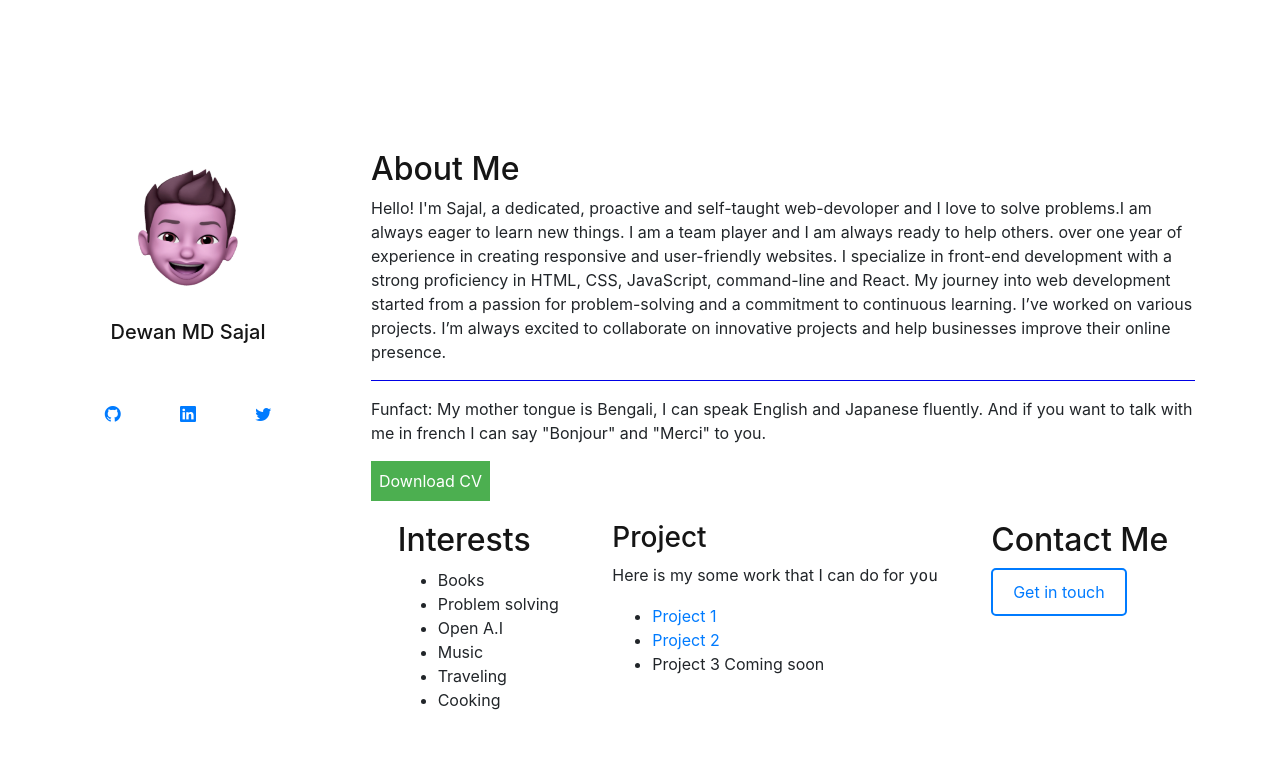
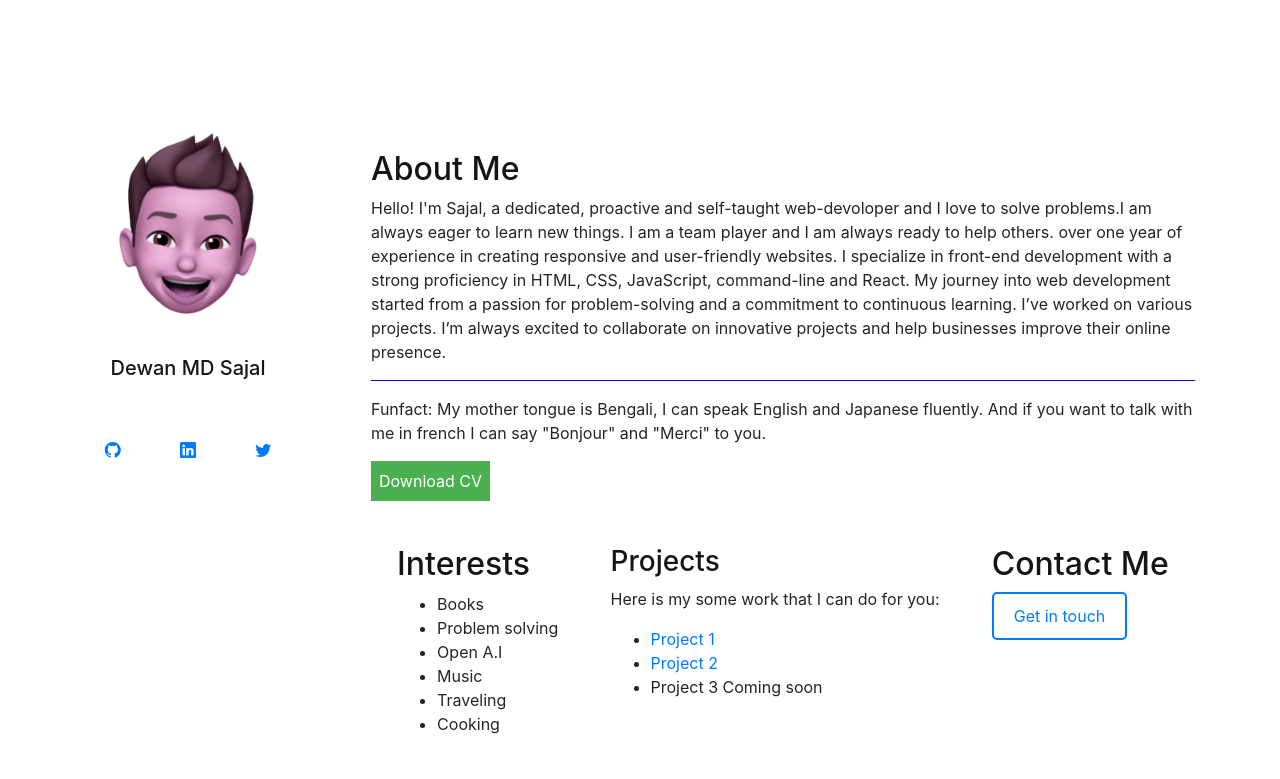
Before and after one commit to Onim1/C.V-for-wab, a website: page index.html in a window 1280 px wide. Drawn offline with nearby package versions, Linux system fonts and the light colour scheme.

Commit message:
git commit -m "Initial commit"

```diff
--- a/CSS/style.css
+++ b/CSS/style.css
@@ -85,14 +85,15 @@ main {
 
 .profile {
     text-align: center;
-    margin-top: 70px;
 }
 .profile-image {
-    width: 150px;
-    height: 150px;
+    max-width: 100%;
     border-radius: 50%;
-    margin: 70px, 70px, 0, 70px;
 }
+.dropdown-content a {
+    display: block;
+}
+
 
 
 /*btn*/
--- a/index.html
+++ b/index.html
@@ -20,7 +20,7 @@
 </head>
 <body class="falling">
     <div class="container">
-            <header>
+            <header class="text-center my-4">
                 <div class="profile">
                     <img src="emoji_onim.jpeg" class="profile-image" alt="Profile Image">
                     <h1 class="name">Dewan MD Sajal</h1>
@@ -40,7 +40,8 @@
                 </nav>
             </header>
         <main>
-            <section id="about">
+            <section id="about" class=" text-align mx-auto">
+
                 <h2>About Me</h2>
                 <p>Hello!
                     I'm Sajal, a dedicated, proactive and self-taught web-devoloper and I love to solve problems.I am always eager to learn new things. I am a team player and I am always ready to help others.  over one year of experience in creating responsive and user-friendly websites.
@@ -51,9 +52,9 @@
                 </p>
                     <div class="dropdown">
                         <button class="dropbtn">Download CV</button>
-                        <div class="dropdown-content">
-                            <a href="cv/日本語履歴書Sajal.pdf" download>日本語</a>
-                            <a href="cv/Dewan-S-English.pdf" download>English</a>
+                        <div class="dropdown-content" aria-labelledby="dropdownMenuButton">
+                            <a class="dropdown-item" href="cv/日本語履歴書Sajal.pdf" download>日本語</a>
+                            <a class="dropdown-item" href="cv/Dewan-S-English.pdf" download>English</a>
                         </div>
                     </div>
             </section>
@@ -61,7 +62,7 @@
 
 
             <div class="content-sections">
-                <section id="Intarest">
+                <section id="Intarest" class="my-4">
                     <h2>Interests</h2>
                     <ul>
                         <li>Books</li>
@@ -73,9 +74,9 @@
                     </ul>
                 </section>
 
-                <section id="project">
-                    <h3>Project </h3>
-                    <p>Here is my some work that I can do for <samp>you</samp></p>
+                <section id="project" class="my-4">
+                    <h3>Projects</h3>
+                    <p>Here is my some work that I can do for you:</p>
                     <ul>
                         <li><a href="CSS-My site/index.html">Project 1</a></li>
                         <li><a href="TinDog-Start-master/index.html">Project 2</a></li>
@@ -83,7 +84,7 @@
                     </ul>
                 </section>
 
-                <section id="contact">
+                <section id="contact" class="my-4">
                     <h2>Contact Me</h2>
                     <a href="mailto:sjldewan@gmail.com" class="btn-outline-primary">Get in touch</a>
                 </section>
@@ -91,6 +92,9 @@
         </main>
     </div>
 
-<script src="script/script.js"></script>
+  <script src="script/script.js"></script>
+  <script src="https://code.jquery.com/jquery-3.5.1.slim.min.js"></script>
+  <script src="https://stackpath.bootstrapcdn.com/bootstrap/4.5.2/js/bootstrap.min.js"></script>
+  <script src="https://stackpath.bootstrapcdn.com/bootstrap/4.5.2/js/bootstrap.bundle.min.js"></script>
 </body>
 </html>
```
Also changed, not shown: 1 other file.
